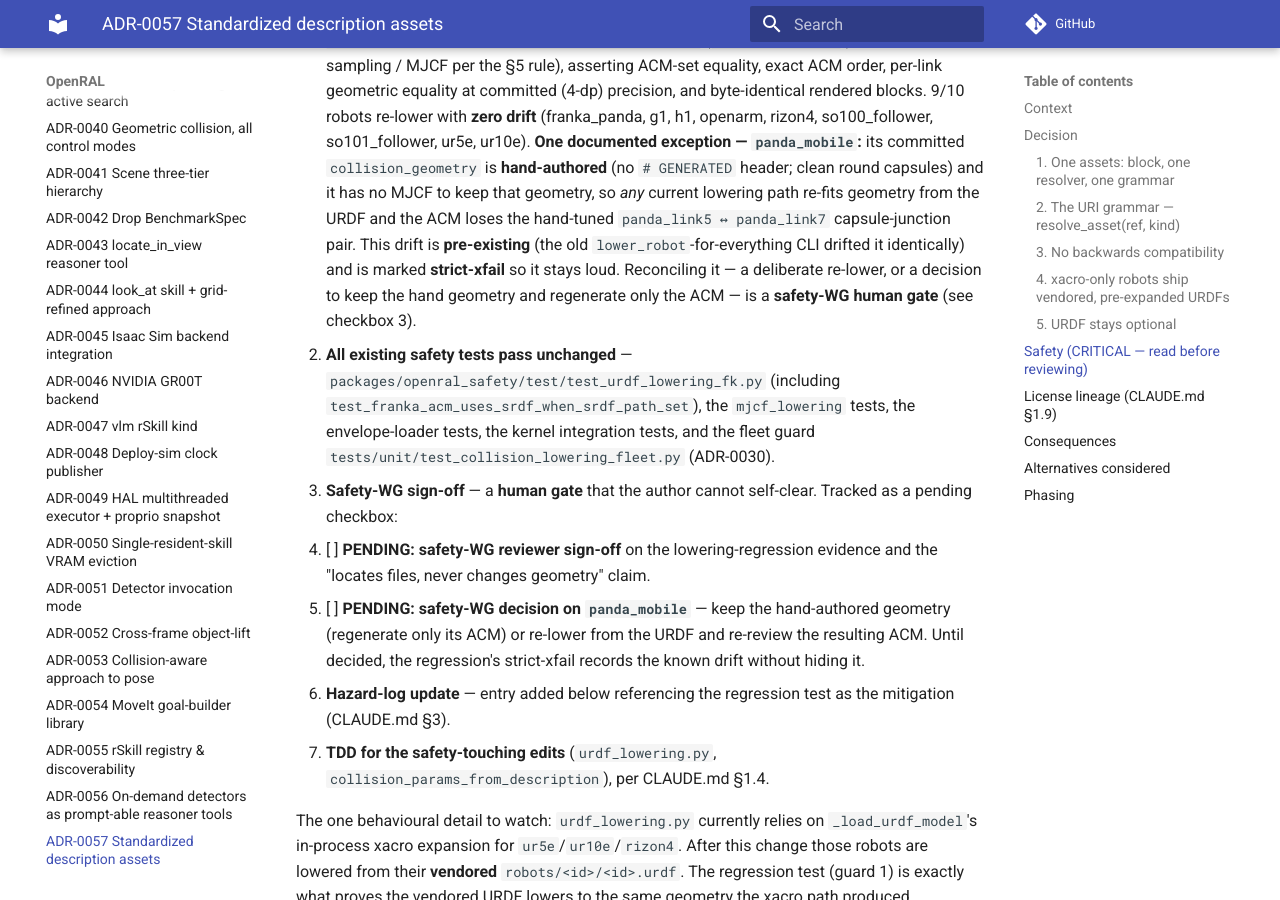
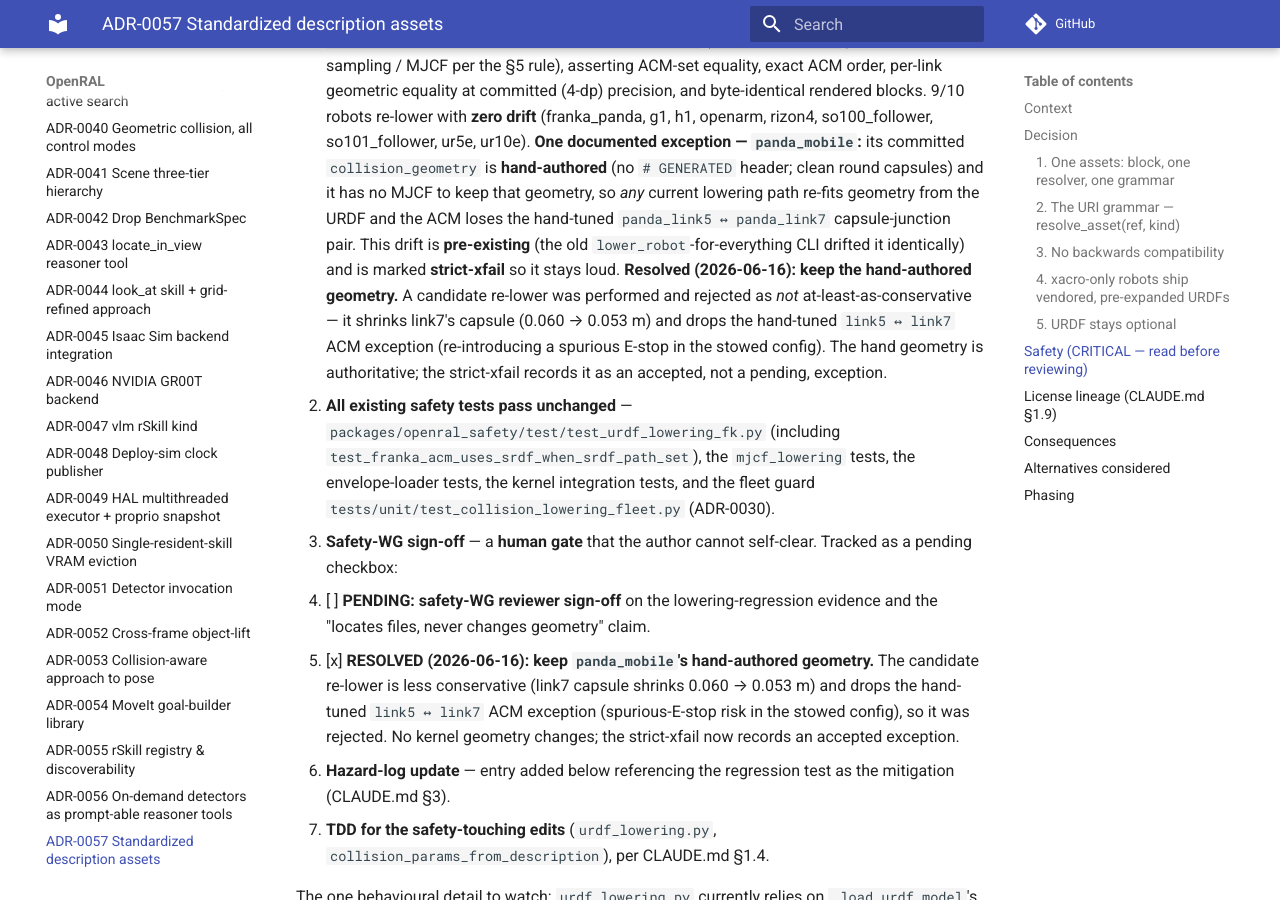
Before and after one commit to OpenRAL/openral, an MkDocs documentation site: the page built from docs/adr/0057-standardized-description-assets.md, in a window 1280 px wide and 900 px high, scrolled down 5110 px. Built offline with MkDocs 1.6.1 and Material for MkDocs 9.7.7, drawn with Linux system fonts in a browser that asks for light colours; comment, search, counter and statistics services are not loaded.

Commit message:
docs(safety): resolve panda_mobile gate — keep hand-authored geometry
Performed the candidate re-lower; rejected it as not at-least-as-conservative
(link7 capsule 0.060->0.053 m; drops the hand-tuned link5<->link7 ACM exception,
re-introducing a stowed-config spurious E-stop). Hand geometry is authoritative.
Record-only: no change to any collision_geometry/ACM the kernel loads. The
strict-xfail now documents an accepted exception, not a pending re-lower.

Co-Authored-By: Claude Opus 4.8 <noreply@anthropic.com>
Signed-off-by: Adrian Llopart <adrianllopart@gmail.com>

```diff
--- a/docs/adr/0057-standardized-description-assets.md
+++ b/docs/adr/0057-standardized-description-assets.md
@@ -227,9 +227,13 @@ mandates, not suggestions):
    lowering path re-fits geometry from the URDF and the ACM loses the
    hand-tuned `panda_link5 ↔ panda_link7` capsule-junction pair. This drift is
    **pre-existing** (the old `lower_robot`-for-everything CLI drifted it
-   identically) and is marked **strict-xfail** so it stays loud. Reconciling it
-   — a deliberate re-lower, or a decision to keep the hand geometry and
-   regenerate only the ACM — is a **safety-WG human gate** (see checkbox 3).
+   identically) and is marked **strict-xfail** so it stays loud. **Resolved
+   (2026-06-16): keep the hand-authored geometry.** A candidate re-lower was
+   performed and rejected as *not* at-least-as-conservative — it shrinks link7's
+   capsule (0.060 → 0.053 m) and drops the hand-tuned `link5 ↔ link7` ACM
+   exception (re-introducing a spurious E-stop in the stowed config). The hand
+   geometry is authoritative; the strict-xfail records it as an accepted, not a
+   pending, exception.
 2. **All existing safety tests pass unchanged** —
    `packages/openral_safety/test/test_urdf_lowering_fk.py` (including
    `test_franka_acm_uses_srdf_when_srdf_path_set`), the `mjcf_lowering` tests,
@@ -239,10 +243,11 @@ mandates, not suggestions):
    self-clear. Tracked as a pending checkbox:
    - [ ] **PENDING: safety-WG reviewer sign-off** on the lowering-regression
      evidence and the "locates files, never changes geometry" claim.
-   - [ ] **PENDING: safety-WG decision on `panda_mobile`** — keep the
-     hand-authored geometry (regenerate only its ACM) or re-lower from the URDF
-     and re-review the resulting ACM. Until decided, the regression's strict-xfail
-     records the known drift without hiding it.
+   - [x] **RESOLVED (2026-06-16): keep `panda_mobile`'s hand-authored geometry.**
+     The candidate re-lower is less conservative (link7 capsule shrinks
+     0.060 → 0.053 m) and drops the hand-tuned `link5 ↔ link7` ACM exception
+     (spurious-E-stop risk in the stowed config), so it was rejected. No kernel
+     geometry changes; the strict-xfail now records an accepted exception.
 4. **Hazard-log update** — entry added below referencing the regression test as
    the mitigation (CLAUDE.md §3).
 5. **TDD for the safety-touching edits** (`urdf_lowering.py`,
```
Also changed, not shown: 1 other file.
